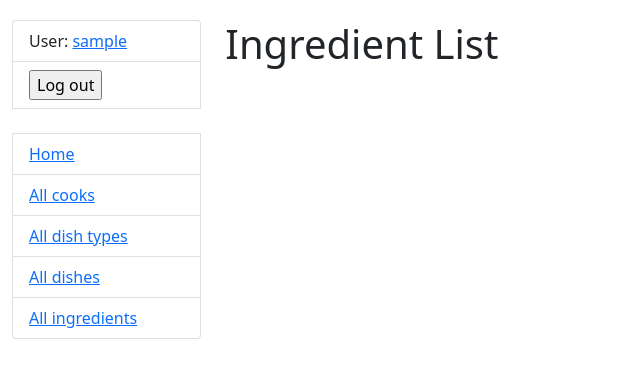
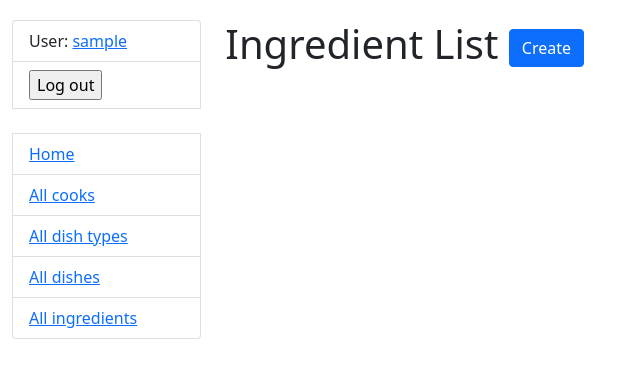
Before and after one commit to m1b0mb0/kitchen-management-system, a Django app: page /ingredients/ in a window 1280 px wide. Shown: the top 378 px of the page, without its empty margins (0-640 px from the left). Run offline with Django 5.2, Linux system fonts and the light colour scheme; the visitor is signed in with stand-in values (Sample User, id 1); data that the repository does not hold is empty.

Commit message:
Add create button to ingreadient_list.html template

```diff
--- a/templates/kitchen/ingredient_list.html
+++ b/templates/kitchen/ingredient_list.html
@@ -1,7 +1,11 @@
 {% extends "base.html" %}
 
 {% block content %}
-  <h1>Ingredient List</h1>
+  <h1>Ingredient List
+    <a href="{% url 'kitchen:ingredient-create' %}" class="btn btn-primary">
+      Create
+    </a>
+  </h1>
   <ul>
     {% for ingredient in ingredient_list %}
       <li>{{ ingredient.name }}</li>
```
